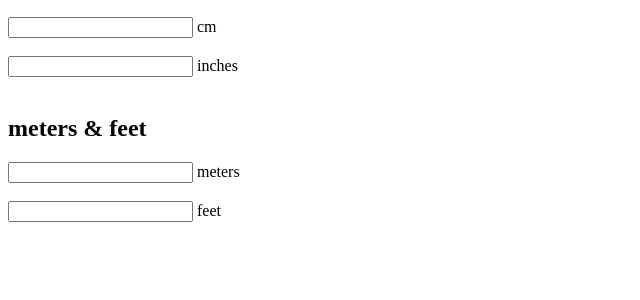
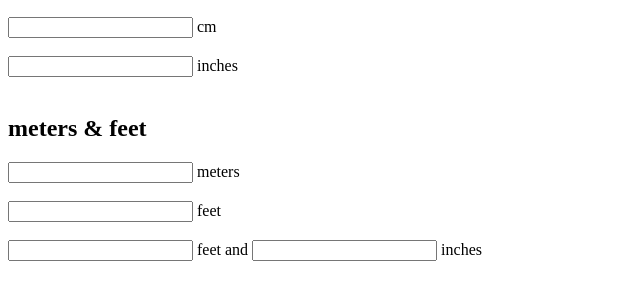
Before and after one commit to echoeoe/converter, a plain HTML site: page index.html in a window 1280 px wide. Shown: the part 110-410 px from the top of the page, without its empty margins (0-640 px from the left). Drawn offline with Linux system fonts and the light colour scheme.

Commit message:
Update index.html

```diff
--- a/index.html
+++ b/index.html
@@ -28,6 +28,12 @@ p    {color: darkslategrey;}
 <input type="number" id="feetInp" name="feetInp">
 <label for = "feetInp">feet</label><br><br>
 
+<input type="number" id="feetInp2" name="feetInp2"> <!-- feet and inches -->
+<label for = "feetInp2">feet and</label>
+
+<input type="number" id="inchInp2" name="inchInp2"> <!-- feet and inches -->
+<label for = "inchInp2">inches</label><br><br>
+
 </body>
 
 </html>
```
